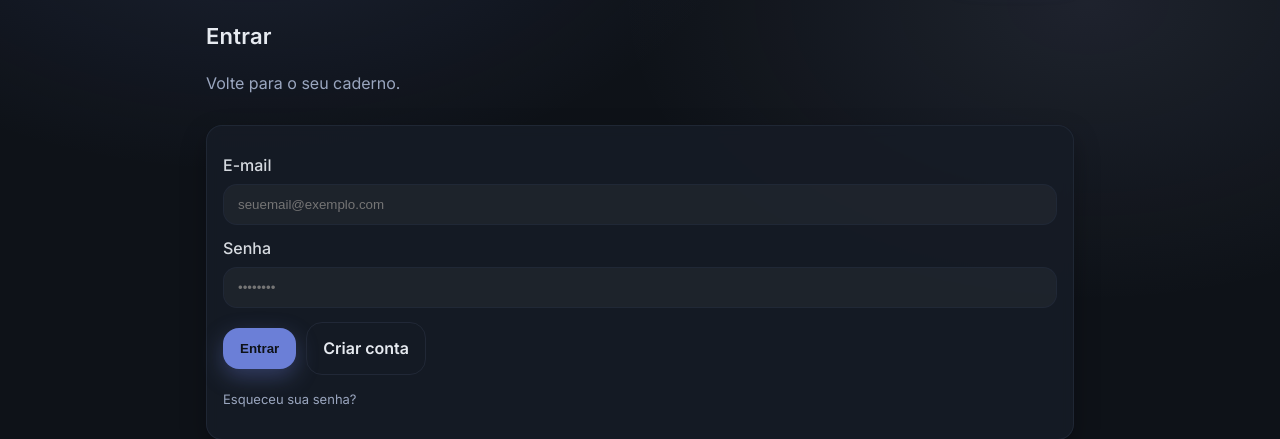
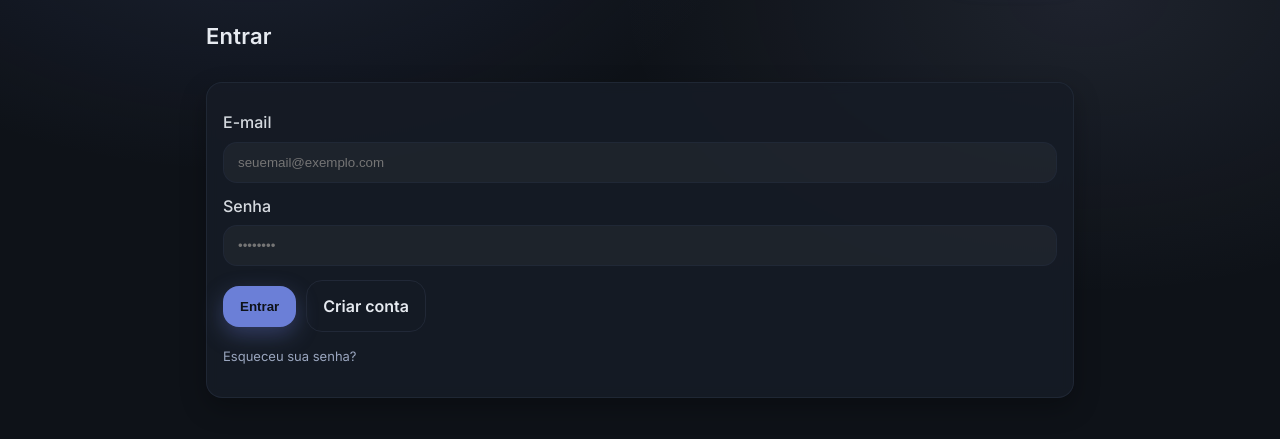
Before and after one commit to sabrinaandraderocha-cmyk/entrelinhas, a Flask app: page /login in a window 1280 px wide. Shown: the part 113-552 px from the top of the page. Run offline with Flask 3, Linux system fonts and the light colour scheme.

Commit message:
Update login.html

```diff
--- a/templates/login.html
+++ b/templates/login.html
@@ -5,7 +5,7 @@
   <div class="section-title">
     <div>
       <h2>Entrar</h2>
-      <p class="muted">Volte para o seu caderno.</p>
+      <p class="muted"></p>
     </div>
   </div>
 
```
